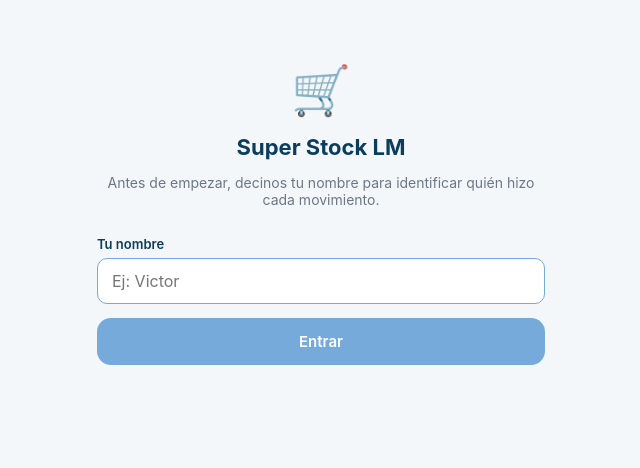
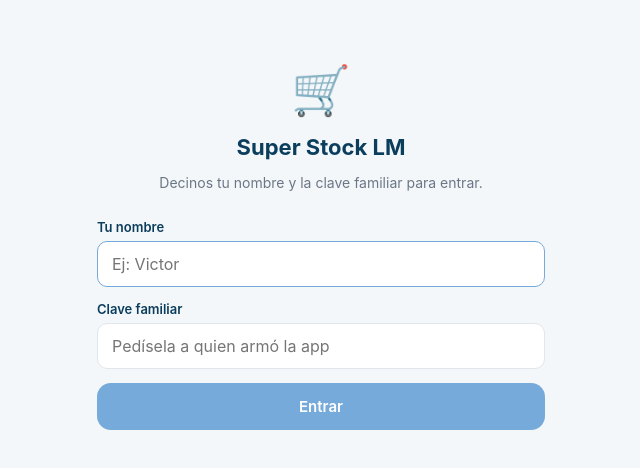
Before and after one commit to LMSuper20269/super-stock-lm, a React (Vite) app: page / in a window 1280 px wide. Shown: the top 468 px of the page, without its empty margins (319-959 px from the left). Built offline with nearby package versions, Linux system fonts and the light colour scheme.

Commit message:
Agregar clave familiar de acceso y mostrar quien hizo el ultimo movimiento

```diff
--- a/src/App.jsx
+++ b/src/App.jsx
@@ -73,7 +73,7 @@ export default function App() {
 
     await supabase
       .from('productos')
-      .update({ stock: nuevoStock })
+      .update({ stock: nuevoStock, ultima_persona: persona })
       .eq('id', producto.id)
 
     await supabase.from('movimientos').insert({
@@ -97,6 +97,7 @@ export default function App() {
         .update({
           stock: nuevoStock,
           ultimo_precio: precio ?? productoExistente.ultimo_precio,
+          ultima_persona: quien,
         })
         .eq('id', productoExistente.id)
     } else {
@@ -108,6 +109,7 @@ export default function App() {
           unidad,
           stock: cantidad,
           ultimo_precio: precio,
+          ultima_persona: quien,
         })
         .select()
         .single()
--- a/src/components/PantallaBienvenida.jsx
+++ b/src/components/PantallaBienvenida.jsx
@@ -1,14 +1,26 @@
 import { useState } from 'react'
+
+const CLAVE_FAMILIAR = 'super'
 
 export default function PantallaBienvenida({ onConfirmar }) {
   const [nombre, setNombre] = useState('')
+  const [clave, setClave] = useState('')
+  const [error, setError] = useState(false)
+
+  function manejarEntrar() {
+    if (clave.trim().toLowerCase() !== CLAVE_FAMILIAR) {
+      setError(true)
+      return
+    }
+    onConfirmar(nombre.trim())
+  }
 
   return (
     <div className="contenedor" style={{ paddingTop: 60, textAlign: 'center' }}>
       <div style={{ fontSize: 48, marginBottom: 8 }}>🛒</div>
       <h1 style={{ fontSize: 22, marginBottom: 4 }}>Super Stock LM</h1>
       <p style={{ color: 'var(--gris-texto)', fontSize: 14, marginBottom: 28 }}>
-        Antes de empezar, decinos tu nombre para identificar quién hizo cada movimiento.
+        Decinos tu nombre y la clave familiar para entrar.
       </p>
       <div className="campo" style={{ textAlign: 'left' }}>
         <label>Tu nombre</label>
@@ -20,10 +32,24 @@ export default function PantallaBienvenida({ onConfirmar }) {
           autoFocus
         />
       </div>
+      <div className="campo" style={{ textAlign: 'left' }}>
+        <label>Clave familiar</label>
+        <input
+          type="password"
+          placeholder="Pedísela a quien armó la app"
+          value={clave}
+          onChange={e => { setClave(e.target.value); setError(false) }}
+        />
+        {error && (
+          <p style={{ fontSize: 12, color: 'var(--rojo)', margin: '6px 0 0' }}>
+            Esa clave no es correcta. Probá de nuevo.
+          </p>
+        )}
+      </div>
       <button
         className="btn-principal"
-        disabled={!nombre.trim()}
-        onClick={() => onConfirmar(nombre.trim())}
+        disabled={!nombre.trim() || !clave.trim()}
+        onClick={manejarEntrar}
       >
         Entrar
       </button>
--- a/src/components/PantallaStock.jsx
+++ b/src/components/PantallaStock.jsx
@@ -144,6 +144,7 @@ function FilaProducto({ producto, onConsumir, onEliminar, onEditar, bajo }) {
             {producto.ultimo_precio
               ? `Último precio: $${Number(producto.ultimo_precio).toLocaleString('es-AR')}`
               : 'Sin precio registrado'}
+            {producto.ultima_persona && ` · ${producto.ultima_persona}`}
           </p>
         </div>
         <div className="contador">
```
Also changed, not shown: 1 other file (tests, documents, lock files or other folders).
